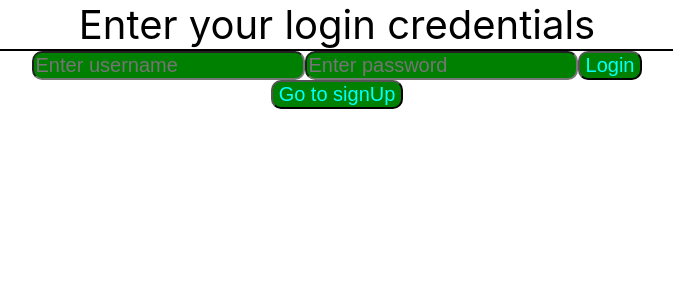
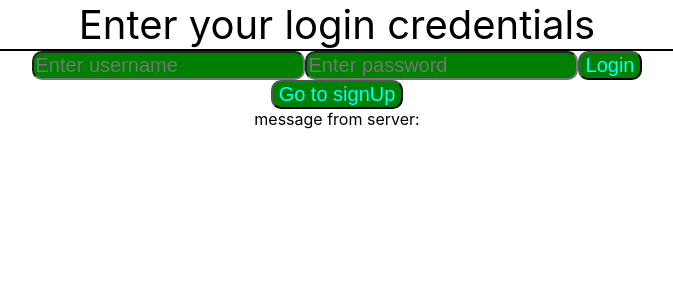
Before and after one commit to michal-danieli/michal, a React (Create React App) app: page / in a window 1280 px wide. Shown: the top 300 px of the page, without its empty margins (303-976 px from the left). Built offline with nearby package versions, Linux system fonts and the light colour scheme; no server answers.

Commit message:
add notification

```diff
--- a/src/App.js
+++ b/src/App.js
@@ -19,7 +19,8 @@ class App extends React.Component {
     isLoggedIn: false,
     token: "",
     newUser: false,
-    shopList: []
+    shopList: [],
+    messageFromServer : ""
   }
 
   componentDidMount() {
@@ -29,19 +30,17 @@ class App extends React.Component {
         isLoggedIn: true,
         token: cookies.get("logged_in")
       })
+
     }
 
+    const ws = new WebSocket("ws://localhost:8989/stream?token=" + this.state.token + "&o=7791");
+    ws.onmessage = (message) =>{
+        let data = JSON.parse(message.data)
+        this.setState({
+            messageFromServer : data
+        })
+    }
     this.getAllStores()
-
-    // axios.get("http://127.0.0.1:8989/check_if_new_user",{
-    //   params:{
-    //     username:this.state.username
-    //   }
-    // }).then((response) => {
-    //   this.setState({
-    //     newUser: response.data
-    //   })
-    // })
   }
 
   getAllStores = () => {
@@ -77,6 +76,10 @@ class App extends React.Component {
                   </div>
             }
           </BrowserRouter>
+            <div>
+                message from server:
+            </div>
+            {this.state.messageFromServer}
         </div>
     )
   }
```
